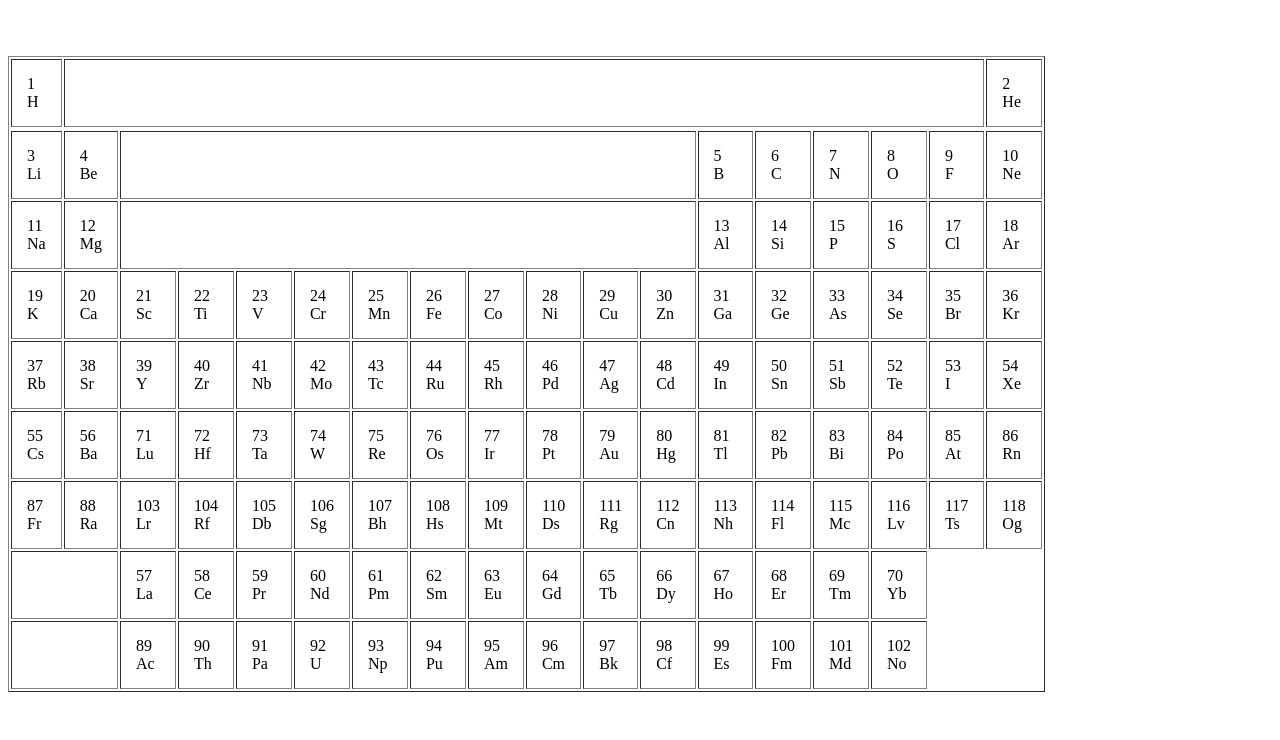
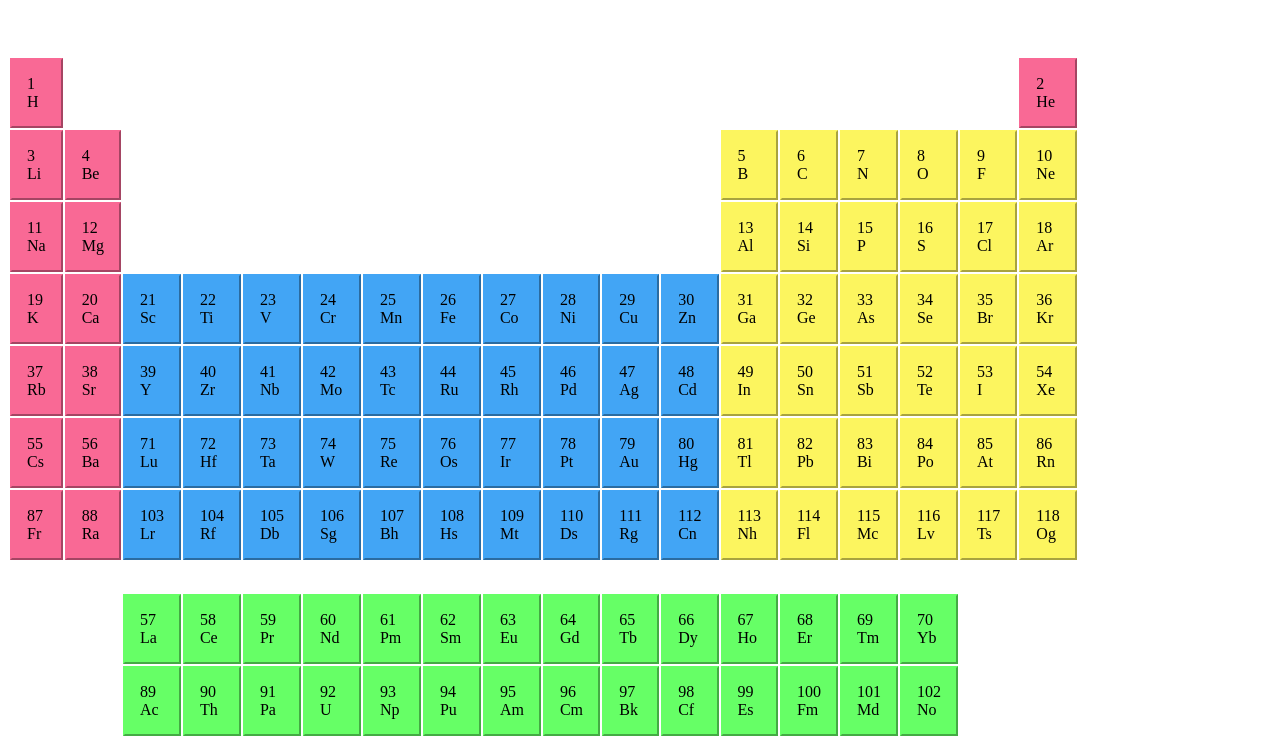
Before and after one commit to mohsinnoor123445-ops/periodic_table, a plain HTML site: page index.html in a window 1280 px wide. Shown: the part 60-800 px from the top of the page. Drawn offline with Linux system fonts and the light colour scheme.

Commit message:
add a css and update html

```diff
--- a/index.html
+++ b/index.html
@@ -7,6 +7,7 @@
     <meta name="description" content="The Periodic Table shows all elements arranged by atomic number and properties.">
     <meta name="keywords" content="Elements, Atomic Number, Symbol, Groups, Periods, Metals, Nonmetals, Metalloids, Chemical Properties, Atomic Mass">
     <title>Periodic_Table</title>
+    <link rel="stylesheet" href="./style.css">
 </head>
 <!-- Information:
 Maine HTML ka use karke periodic table banayi hai. Isme (table), (tr), (td), colspan aur rowspan ka use karke elements arrange kiye hain.
@@ -17,160 +18,160 @@ Is tarah ke assignments se coding aur logical thinking dono improve hoti hain.
 Thank you sir. -->
 
 <body>
+
     <h1><strong>PERIODIC_TABLE</strong></h1><br><br>
-    <table border="1" cellpadding="15" >
+    <table cellpadding="15"  >
     <thead>
         <tr>
-                <td>1<br>H</td>
+            <td class="pink">1<br>H</td>
             <td colspan="16"></td>
-                <td>2 <br>He</td>
+            <td class="pink">2 <br>He</td>
+        </tr>
+    </thead>
+    <tbody>
+        <tr>
+            <td class="pink">3 <br>Li</td>
+            <td class="pink">4 <br>Be</td>
+            <td  colspan="10"></td>
+            <td class="yellow">5 <br>B</td>
+            <td class="yellow">6 <br>C</td>
+            <td class="yellow">7 <br>N</td>
+            <td class="yellow">8 <br>O</td>
+            <td class="yellow">9 <br>F</td>
+            <td class="yellow">10 <br>Ne</td>
         </tr>
         <tr>
-        </thead>
-        <tbody>
-            <td>3 <br>Li</td>
-            <td>4 <br>Be</td>
-            <td colspan="10"></td>
-            <td>5 <br>B</td>
-            <td>6 <br>C</td>
-            <td>7 <br>N</td>
-            <td>8 <br>O</td>
-            <td>9 <br>F</td>
-            <td>10 <br>Ne</td>
+            <td class="pink">11 <br>Na</td>
+            <td class="pink">12 <br>Mg</td>
+            <td  colspan="10"></td>
+            <td class="yellow">13 <br>Al</td>
+            <td class="yellow">14 <br>Si</td>
+            <td class="yellow">15 <br>P</td>
+            <td class="yellow">16 <br>S</td>
+            <td class="yellow">17 <br>Cl</td>
+            <td class="yellow">18 <br>Ar</td>
         </tr>
         <tr>
-                <td>11 <br>Na</td>
-                <td>12 <br>Mg</td>
-                <td colspan="10"></td>
-                <td>13 <br>Al</td>
-                <td>14 <br>Si</td>
-                <td>15 <br>P</td>
-                <td>16 <br>S</td>
-                <td>17 <br>Cl</td>
-                <td>18 <br>Ar</td>
-
+            <td class="pink">19 <br>K</td>
+            <td class="pink">20 <br>Ca</td>
+            <td class="blue">21 <br>Sc</td>
+            <td class="blue">22 <br>Ti</td>
+            <td class="blue">23 <br>V</td>
+            <td class="blue">24 <br>Cr</td>
+            <td class="blue">25 <br>Mn</td>
+            <td class="blue">26 <br>Fe</td>
+            <td class="blue">27 <br>Co</td>
+            <td class="blue">28 <br>Ni</td>
+            <td class="blue">29 <br>Cu</td>
+            <td class="blue">30 <br>Zn</td>
+            <td class="yellow">31 <br>Ga</td>
+            <td class="yellow">32 <br>Ge</td>
+            <td class="yellow">33 <br>As</td>
+            <td class="yellow">34 <br>Se</td>
+            <td class="yellow">35 <br>Br</td>
+            <td class="yellow">36 <br>Kr</td>
         </tr>
         <tr>
-
-                <td>19 <br>K</td>
-                <td>20 <br>Ca</td>
-                <td>21 <br>Sc</td>
-                <td>22 <br>Ti</td>
-                <td>23 <br>V</td>
-                <td>24 <br>Cr</td>
-                <td>25 <br>Mn</td>
-                <td>26 <br>Fe</td>
-                <td>27 <br>Co</td>
-                <td>28 <br>Ni</td>
-                <td>29 <br>Cu</td>
-                <td>30 <br>Zn</td>
-                <td>31 <br>Ga</td>
-                <td>32 <br>Ge</td>
-                <td>33 <br>As</td>
-                <td>34 <br>Se</td>
-                <td>35 <br>Br</td>
-                <td>36 <br>Kr</td>
+            <td class="pink">37 <br>Rb</td>
+            <td class="pink">38 <br>Sr</td>
+            <td class="blue">39 <br>Y</td>
+            <td class="blue">40 <br>Zr</td>
+            <td class="blue">41 <br>Nb</td>
+            <td class="blue">42 <br>Mo</td>
+            <td class="blue">43 <br>Tc</td>
+            <td class="blue">44 <br>Ru</td>
+            <td class="blue">45 <br>Rh</td>
+            <td class="blue">46 <br>Pd</td>
+            <td class="blue">47 <br>Ag</td>
+            <td class="blue">48 <br>Cd</td>
+            <td class="yellow">49 <br>In</td>
+            <td class="yellow">50 <br>Sn</td>
+            <td class="yellow">51 <br>Sb</td>
+            <td class="yellow">52 <br>Te</td>
+            <td class="yellow">53 <br>I</td>
+            <td class="yellow">54 <br>Xe</td>
         </tr>
         <tr>
-                <td>37 <br>Rb</td>
-                <td>38 <br>Sr</td>
-                <td>39 <br>Y</td>
-                <td>40 <br>Zr</td>
-                <td>41 <br>Nb</td>
-                <td>42 <br>Mo</td>
-                <td>43 <br>Tc</td>
-                <td>44 <br>Ru</td>
-                <td>45 <br>Rh</td>
-                <td>46 <br>Pd</td>
-                <td>47 <br>Ag</td>
-                <td>48 <br>Cd</td>
-                <td>49 <br>In</td>
-                <td>50 <br>Sn</td>
-                <td>51 <br>Sb</td>
-                <td>52 <br>Te</td>
-                <td>53 <br>I</td>
-                <td>54 <br>Xe</td>
+            <td class="pink">55 <br>Cs</td>
+            <td class="pink">56 <br>Ba</td>
+            <td class="blue">71 <br>Lu</td>
+            <td class="blue">72 <br>Hf</td>
+            <td class="blue">73 <br>Ta</td>
+            <td class="blue">74 <br>W</td>
+            <td class="blue">75 <br>Re</td>
+            <td class="blue">76 <br>Os</td>
+            <td class="blue">77 <br>Ir</td>
+            <td class="blue">78 <br>Pt</td>
+            <td class="blue">79 <br>Au</td>
+            <td class="blue">80 <br>Hg</td>
+            <td class="yellow">81 <br>Tl</td>
+            <td class="yellow">82 <br>Pb</td>
+            <td class="yellow">83 <br>Bi</td>
+            <td class="yellow">84 <br>Po</td>
+            <td class="yellow">85 <br>At</td>
+            <td class="yellow">86 <br>Rn</td>
         </tr>
         <tr>
-                <td>55 <br>Cs</td>
-                <td>56 <br>Ba</td>
-                <td>71 <br>Lu</td>
-                <td>72 <br>Hf</td>
-                <td>73 <br>Ta</td>
-                <td>74 <br>W</td>
-                <td>75 <br>Re</td>
-                <td>76 <br>Os</td>
-                <td>77 <br>Ir</td>
-                <td>78 <br>Pt</td>
-                <td>79 <br>Au</td>
-                <td>80 <br>Hg</td>
-                <td>81 <br>Tl</td>
-                <td>82 <br>Pb</td>
-                <td>83 <br>Bi</td>
-                <td>84 <br>Po</td>
-                <td>85 <br>At</td>
-                <td>86 <br>Rn</td>
-            </tr>
-            <tr>
-                <td>87 <br>Fr</td>
-                <td>88 <br>Ra</td>
-                <td>103 <br>Lr</td>
-                <td>104 <br>Rf</td>
-                <td>105 <br>Db</td>
-                <td>106 <br>Sg</td>
-                <td>107 <br>Bh</td>
-                <td>108 <br>Hs</td>
-                <td>109 <br>Mt</td>
-                <td>110 <br>Ds</td>
-                <td>111 <br>Rg</td>
-                <td>112 <br>Cn</td>
-                <td>113 <br>Nh</td>
-                <td>114 <br>Fl</td>
-                <td>115 <br>Mc</td>
-                <td>116 <br>Lv</td>
-                <td>117 <br>Ts</td>
-                <td>118 <br>Og</td>
-
+            <td class="pink">87 <br>Fr</td>
+            <td class="pink">88 <br>Ra</td>
+            <td class="blue">103 <br>Lr</td>
+            <td class="blue">104 <br>Rf</td>
+            <td class="blue">105 <br>Db</td>
+            <td class="blue">106 <br>Sg</td>
+            <td class="blue">107 <br>Bh</td>
+            <td class="blue">108 <br>Hs</td>
+            <td class="blue">109 <br>Mt</td>
+            <td class="blue">110 <br>Ds</td>
+            <td class="blue">111 <br>Rg</td>
+            <td class="blue">112 <br>Cn</td>
+            <td class="yellow">113 <br>Nh</td>
+            <td class="yellow">114 <br>Fl</td>
+            <td class="yellow">115 <br>Mc</td>
+            <td class="yellow">116 <br>Lv</td>
+            <td class="yellow">117 <br>Ts</td>
+            <td class="yellow">118 <br>Og</td>
         </tr>
     </tbody>
     <tfoot>
+        <tr><td colspan="18" ></td></tr>
         <tr>
-                <td colspan="2"></td>
-                <td>57 <br>La</td>
-                <td>58 <br>Ce</td>
-                <td>59 <br>Pr</td>
-                <td>60 <br>Nd</td>
-                <td>61 <br>Pm</td>
-                <td>62 <br>Sm</td>
-                <td>63 <br>Eu</td>
-                <td>64 <br>Gd</td>
-                <td>65 <br>Tb</td>
-                <td>66 <br>Dy</td>
-                <td>67 <br>Ho</td>
-                <td>68 <br>Er</td>
-                <td>69 <br>Tm</td>
-                <td>70 <br>Yb</td>
+
+            <td  colspan="2"></td>
+            <td class="green">57 <br>La</td>
+            <td class="green">58 <br>Ce</td>
+            <td class="green">59 <br>Pr</td>
+            <td class="green">60 <br>Nd</td>
+            <td class="green">61 <br>Pm</td>
+            <td class="green">62 <br>Sm</td>
+            <td class="green">63 <br>Eu</td>
+            <td class="green">64 <br>Gd</td>
+            <td class="green">65 <br>Tb</td>
+            <td class="green">66 <br>Dy</td>
+            <td class="green">67 <br>Ho</td>
+            <td class="green">68 <br>Er</td>
+            <td class="green">69 <br>Tm</td>
+            <td class="green">70 <br>Yb</td>
         </tr>
         <tr>
-                <td colspan="2"></td>
-                <td>89 <br>Ac</td>
-                <td>90 <br>Th</td>
-                <td>91 <br>Pa</td>
-                <td>92 <br>U</td>
-                <td>93 <br>Np</td>
-                <td>94 <br>Pu</td>
-                <td>95 <br>Am</td>
-                <td>96 <br>Cm</td>
-                <td>97 <br>Bk</td>
-                <td>98 <br>Cf</td>
-                <td>99 <br>Es</td>
-                <td>100 <br>Fm</td>
-                <td>101 <br>Md</td>
-                <td>102 <br>No</td>
+            <td  colspan="2"></td>
+            <td class="green">89 <br>Ac</td>
+            <td class="green">90 <br>Th</td>
+            <td class="green">91 <br>Pa</td>
+            <td class="green">92 <br>U</td>
+            <td class="green">93 <br>Np</td>
+            <td class="green">94 <br>Pu</td>
+            <td class="green">95 <br>Am</td>
+            <td class="green">96 <br>Cm</td>
+            <td class="green">97 <br>Bk</td>
+            <td class="green">98 <br>Cf</td>
+            <td class="green">99 <br>Es</td>
+            <td class="green">100 <br>Fm</td>
+            <td class="green">101 <br>Md</td>
+            <td class="green">102 <br>No</td>
         </tr>
     </tfoot>
+</table>
 
-    </table>
     <br><br>
     <figure><img src="./image/Simple_Periodic_Table_Chart-blocks.svg.webp" alt="Periodic Table Chart"><br>
         Sir, I made this assignment by looking at this picture of the periodic table.</figure>
--- /dev/null
+++ b/style.css
@@ -0,0 +1,11 @@
+.pink{background-color:#f96995;
+border: 2px outset #f96995;}
+
+.green{background-color: #66ff66;
+border: 2px outset #66ff66;}
+
+.yellow{background-color:	#FCF55F;
+border: 2px outset #FCF55F;}
+
+.blue{background-color: #42a5f5;
+border: 2px outset #42a5f5;}
```
Lines whose indentation alone changed are shown as unchanged.
